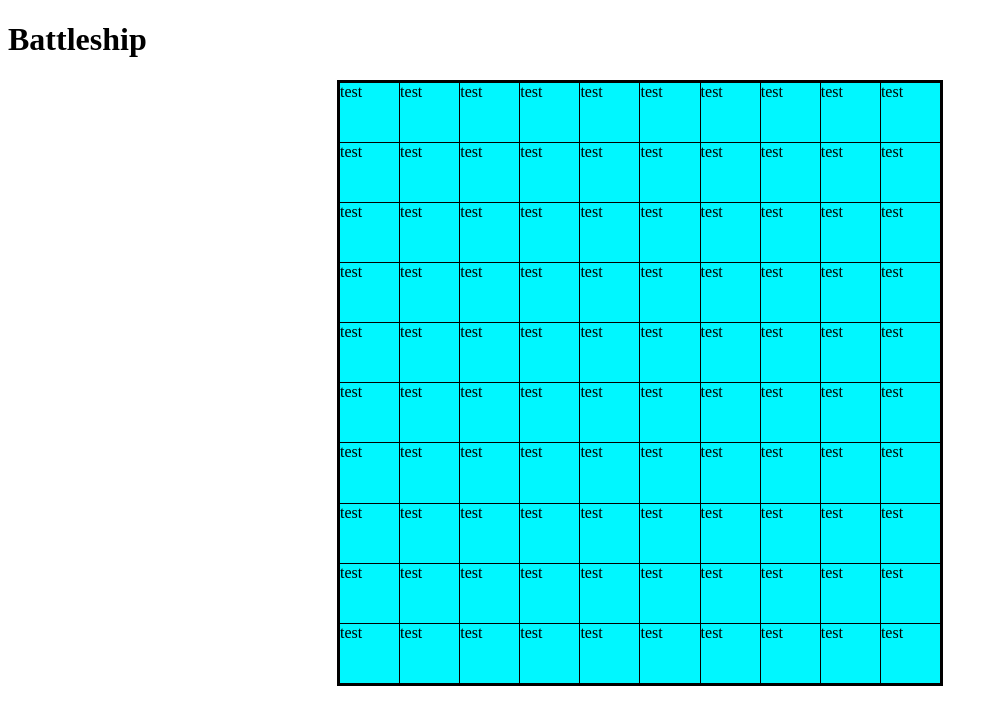
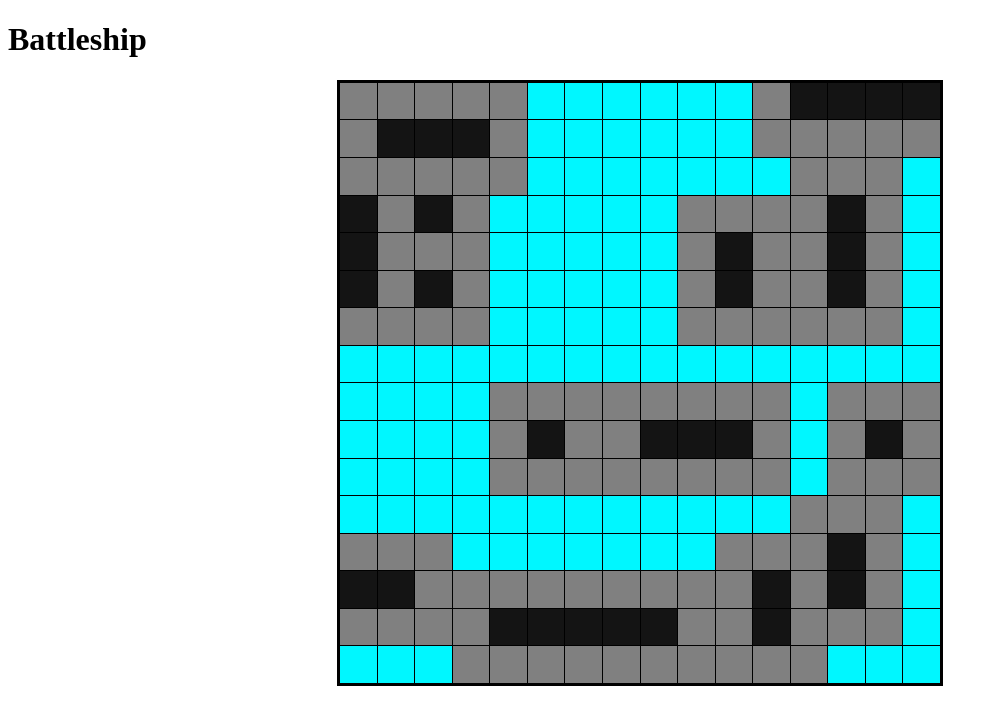
Before and after one commit to lemonadee71/battleship, a React (Create React App) app: page / in a window 1280 px wide. Shown: the top 724 px of the page, without its empty margins (0-998 px from the left). Built offline with nearby package versions, Linux system fonts and the light colour scheme.

Commit message:
Got the ships to display

```diff
--- a/src/App.js
+++ b/src/App.js
@@ -7,9 +7,9 @@ import difficulty from './difficulty.json';
 import Board from './components/Board';
 
 const App = () => {
-  // const [size, setSize] = useState(difficulty.normal.size)
-  let size = difficulty.normal.size;
+  let size = difficulty.hard.size;
   const board = Gameboard(size);
+  const [playerBoard, setPlayerBoard] = useState(board.getBoard());
 
   useEffect(() => {
     const placeShip = ({ name, pos, direction }) => {
@@ -25,7 +25,7 @@ const App = () => {
     };
 
     const ai = new AI(size);
-    const allShips = difficulty.normal.ships;
+    const allShips = difficulty.hard.ships;
     let currentShip = null;
 
     while (allShips.length) {
@@ -36,6 +36,7 @@ const App = () => {
         let move = ai.placeShipInRandom();
 
         if (placeShip({ name: currentShip.name, ...move })) {
+          setPlayerBoard(board.getBoard());
           currentCount -= 1;
         }
       }
@@ -47,7 +48,7 @@ const App = () => {
   return (
     <div className="App">
       <h1>Battleship</h1>
-      <Board size={size} board={board.getBoard()} />
+      <Board size={size} board={playerBoard} />
     </div>
   );
 };
--- a/src/components/Board.js
+++ b/src/components/Board.js
@@ -2,8 +2,6 @@ import React from 'react';
 import { uuid } from '../utils';
 
 const Board = ({ size, board }) => {
-  console.log('HELLO');
-
   const determineCellClass = (cell) => {
     switch (cell) {
       case 'HIT':
@@ -24,9 +22,10 @@ const Board = ({ size, board }) => {
       {board
         .map((row) =>
           row.map((cell) => (
-            <div key={uuid()} className={`cell${determineCellClass(cell)}`}>
-              test
-            </div>
+            <div
+              key={uuid()}
+              className={`cell${determineCellClass(cell)}`}
+            ></div>
           ))
         )
         .flat()}
--- a/src/difficulty.json
+++ b/src/difficulty.json
@@ -74,7 +74,7 @@
       },
       {
         "name": "patrolBoat",
-        "number": 3
+        "number": 4
       },
       {
         "name": "boat",
```
